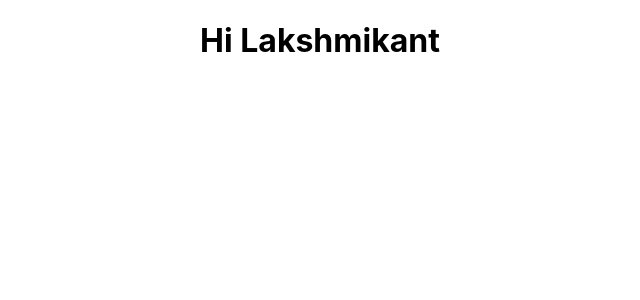
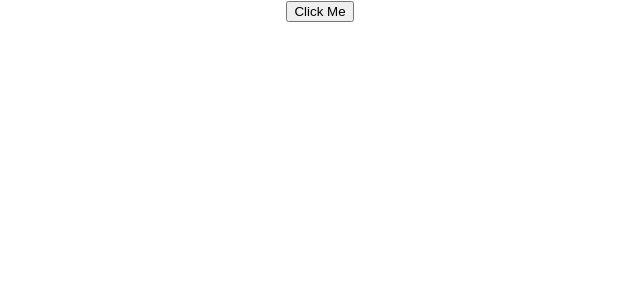
Before and after one commit to sanjaydambal/basics_react, a React (Create React App) app: page / in a window 1280 px wide. Shown: the top 300 px of the page, without its empty margins (320-960 px from the left). Built offline with nearby package versions, Linux system fonts and the light colour scheme.

Commit message:
class & Functional Event handling

```diff
--- a/package.json
+++ b/package.json
@@ -2,7 +2,7 @@
   "name": "react_basics",
   "version": "0.1.0",
   "private": true,
- "homepage" : "http://sanjaydambal.github.io/basics_react",
+  "homepage": "http://sanjaydambal.github.io/basics_react",
   "dependencies": {
     "@testing-library/jest-dom": "^5.16.5",
     "@testing-library/react": "^13.4.0",
@@ -17,8 +17,8 @@
     "build": "react-scripts build",
     "test": "react-scripts test",
     "eject": "react-scripts eject",
-   "predeploy": "npm run build",
-   "deploy":"gh-pages -d build"
+    "predeploy": "npm run build",
+    "deploy": "gh-pages -d build"
   },
   "eslintConfig": {
     "extends": [
--- a/src/App.js
+++ b/src/App.js
@@ -1,9 +1,11 @@
 import React from 'react';
 // import logo from './logo.svg';
 import './App.css';
+import ClassClick from './Components/ClassClick';
+// import FunctionClick from './Components/FunctionClick';
 // import Greet from './Components/Greet';
-import Welcome from './Components/Welcome';
-// import Message from './Components/Message';
+// import Welcome from './Components/Welcome';
+//  import Message from './Components/Message';
 // import Counter from './Components/Counter';
 
 function App() {
@@ -13,9 +15,11 @@
       {/* <Greet name = "vikas" lname = "balikai"><p> He works in HCL</p></Greet> */}
       {/* <Greet name = "Rajat" lname = "Acharya"> <p>He is a TPO </p></Greet> */}
       {/* <Greet name = "vinay" lname = "Bilagi"/> */}
-      <Welcome name = "Lakshmikant" ><strong> He is a solution Architect</strong> </Welcome>
-      {/* <Message/>  */}
+      {/* <Welcome name = "Lakshmikant" ><strong> He is a solution Architect</strong> </Welcome> */}
+       {/* <Message/>   */}
       {/* <Counter/> */}
+      {/* <FunctionClick/> */}
+      <ClassClick/>
     </div>
   );
 }
--- /dev/null
+++ b/src/Components/ClassClick.js
@@ -0,0 +1,16 @@
+import React, { Component } from 'react'
+
+class ClassClick extends Component {
+    clickHandle(){
+        console.log("Event fired")
+    }
+  render() {
+    return (
+      <div>
+        <button onClick={this.clickHandle}>Click Me</button>
+      </div>
+    )
+  }
+}
+
+export default ClassClick
--- /dev/null
+++ b/src/Components/FunctionClick.js
@@ -0,0 +1,14 @@
+import React from 'react'
+
+function FunctionClick() {
+   function ClickHandler(){
+console.log("Button clicked")
+    }
+  return (
+    <div>
+        <button onClick={ClickHandler}>Click</button>
+    </div>
+  )
+}
+
+export default FunctionClick
--- a/src/Components/Message.js
+++ b/src/Components/Message.js
@@ -18,7 +18,7 @@
         return (
             <div>
             <h1> {this.state.message}</h1>
-            <button onClick={() => this.changeMethod()}> Start </button>
+            <button onClick={()=>this.changeMethod()}> Start </button>
             </div>
          )
     }
```
